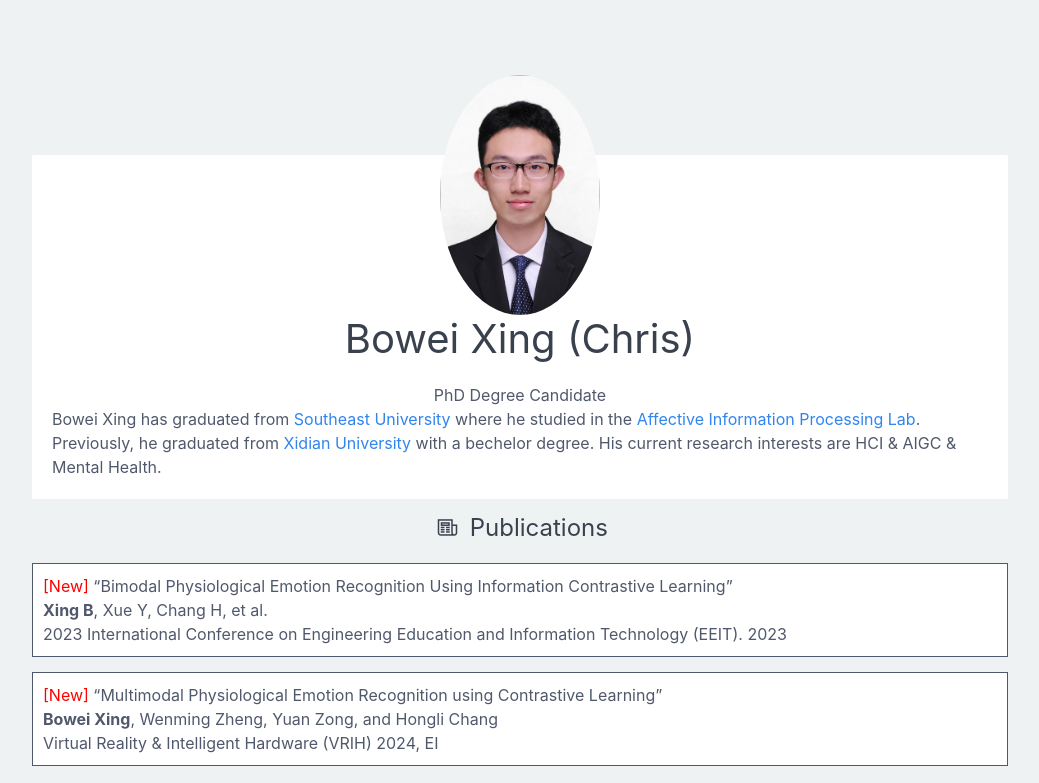
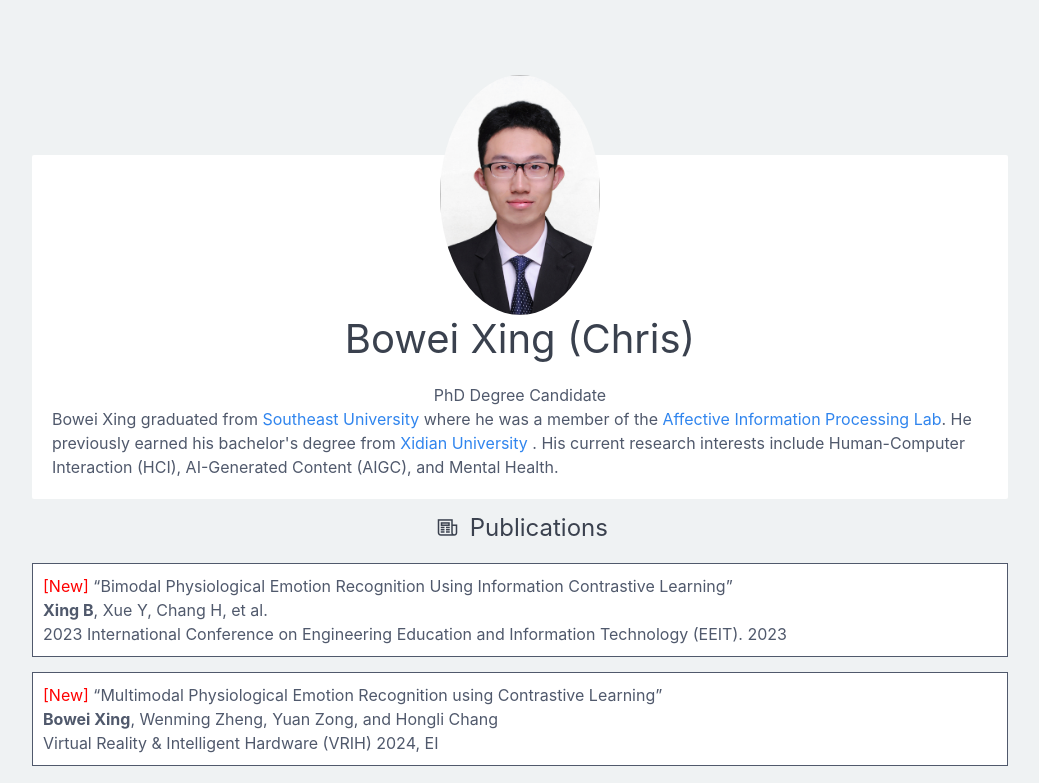
Before and after one commit to xingbowei1/HCI, a plain HTML site: page index.html in a window 1280 px wide. Shown: the top 783 px of the page, without its empty margins (120-1159 px from the left). Drawn offline with Linux system fonts and the light colour scheme.

Commit message:
Update index.html

```diff
--- a/index.html
+++ b/index.html
@@ -63,12 +63,12 @@
                                 <h1 style="margin-top: 0px; font-size: 2rem; font-weight: 400;">Bowei Xing (Chris)</h1>
                             </div>
                             <div id="short-desc" class="text-center">PhD Degree Candidate</div>
-                            <div id="description"> Bowei Xing has graduated from <a href="https://www.seu.edu.cn/"
-                                   class="no-break">Southeast University</a> where he studied in the <a
+                            <div id="description"> Bowei Xing graduated from <a href="https://www.seu.edu.cn/"
+                                   class="no-break">Southeast University</a> where he was a member of the <a
                                    href="http://aip.seu.edu.cn/" class="no-break">Affective Information Processing
-                                    Lab</a>. Previously, he graduated from <a href="https://www.xidian.edu.cn/"
-                                   class="no-break">Xidian University</a> with a bechelor degree. His current research
-                                interests are HCI & AIGC & Mental Health. </div>
+                                    Lab</a>. He previously earned his bachelor's degree from <a href="https://www.xidian.edu.cn/"
+                                   class="no-break">Xidian University</a> . His current research
+                                interests include Human-Computer Interaction (HCI), AI-Generated Content (AIGC), and Mental Health. </div>
                         </div>
                     </div>
                     <h2 class="text-center section-title"><i class="fa fa-fw fa-newspaper-o"></i> Publications</h2>
```
